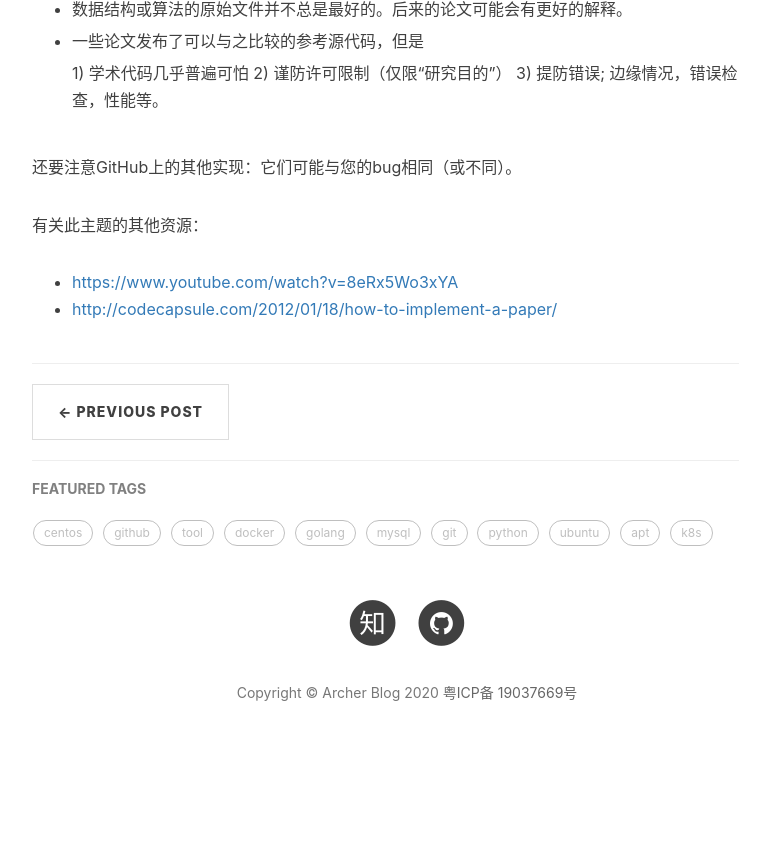
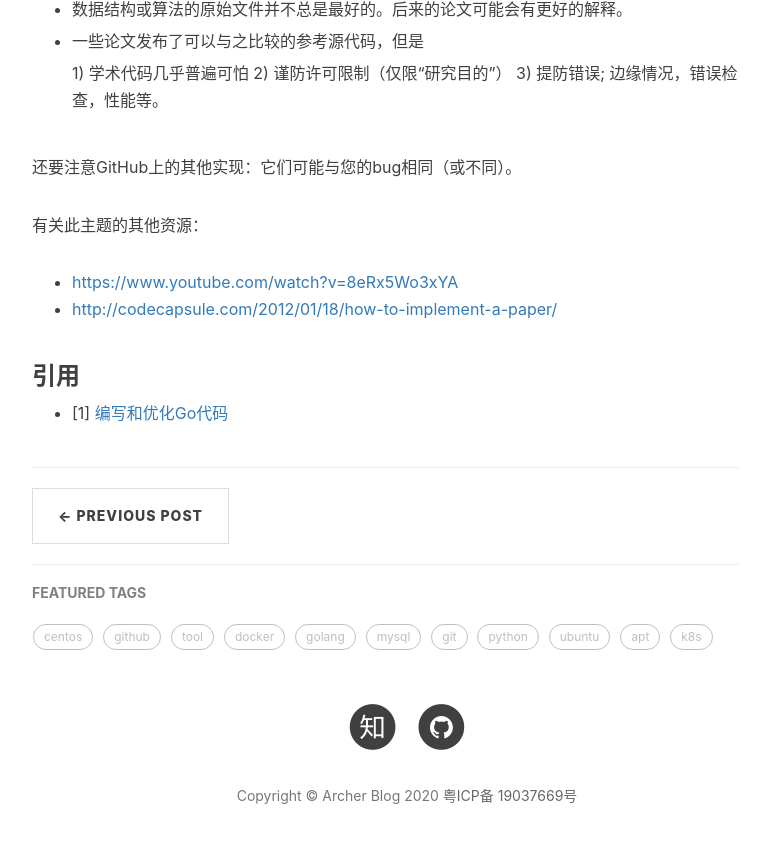
Before and after one commit to tangheng1995/tangheng1995.github.io, a Jekyll site: the page built from _posts/2020-06-03-Golang-optimize.md, in a window 1280 px wide and 900 px high, scrolled down 22513 px. Shown: the top 843 px of the window, without its empty margins (233-1003 px from the left). Built offline with Jekyll 4.4.1, drawn with Linux system fonts in a browser that asks for light colours; nearby versions of some CDN libraries; comment, search, counter and statistics services are not loaded; before the commit the page ends 23310 px from its top, so only the background shows below that.

Commit message:
feat:update golang optimize

```diff
--- a/_posts/2020-06-03-Golang-optimize.md
+++ b/_posts/2020-06-03-Golang-optimize.md
@@ -656,3 +656,7 @@ tip.golang.org/doc/diagnostics.html
 
 *  <https://www.youtube.com/watch?v=8eRx5Wo3xYA>
 *  <http://codecapsule.com/2012/01/18/how-to-implement-a-paper/>
+
+### 引用
+
+- [1] [编写和优化Go代码](https://github.com/dgryski/go-perfbook/blob/master/performance-zh.md)
```
